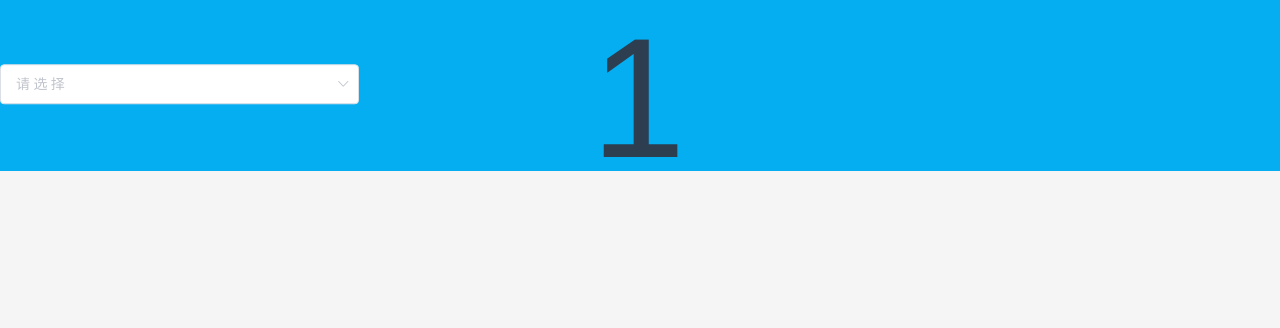
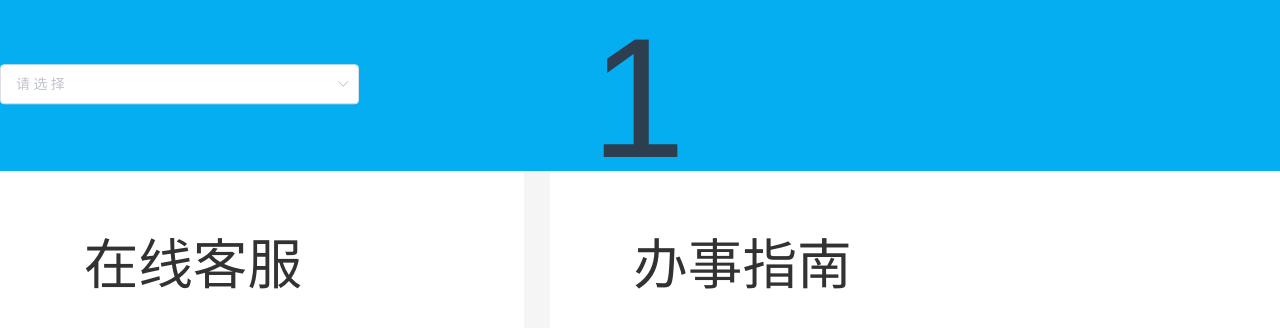
Before and after one commit to YinYuJia/ybapp, a Vue app: page /#/Work in a window 1280 px wide. Shown: the top 328 px of the page. Built offline with nearby package versions, Linux system fonts and the light colour scheme.

Commit message:
客服、指南

```diff
--- a/src/components/Work.vue
+++ b/src/components/Work.vue
@@ -5,13 +5,14 @@
        <Header></Header>
     </header>
 
+    <Service></Service>
     <Footer :info="info"></Footer>
   </div>
 </template>
 
 <script>
   import Header from './commonComponent/Work/Header'
-
+  import Service from './commonComponent/Work/Service'
   import Footer from './Footer.vue'
 
   export default {
@@ -32,7 +33,7 @@
     },
     components: {
       'Header': Header,
-
+      'Service': Service,
       "Footer": Footer,
 
     },
```
